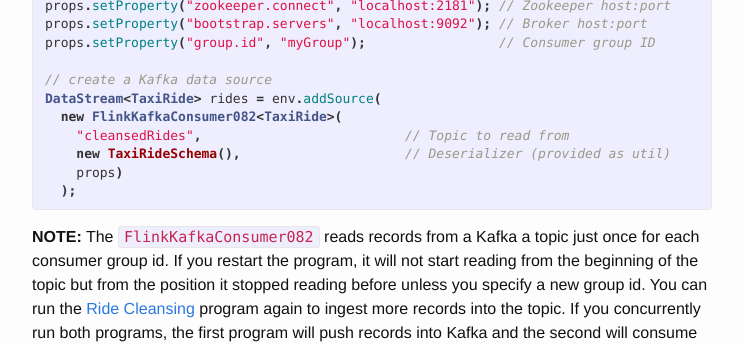
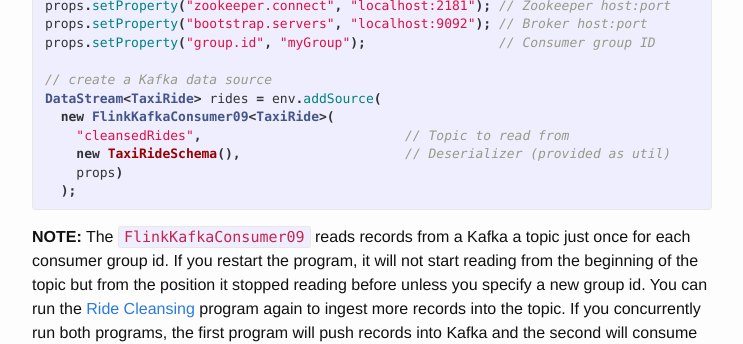
Before and after one commit to dataArtisans/flink-training-web, a Jekyll site: the page built from exercises/toFromKafka.md, in a window 1280 px wide and 900 px high, scrolled down 1278 px. Shown: the part 151-495 px from the top of the window, without its empty margins (268-1011 px from the left). Built offline with Jekyll 4.4.1, drawn with Linux system fonts in a browser that asks for light colours.

Commit message:
Bump KafkaConsumer version from 08 to 09

```diff
--- a/exercises/toFromKafka.md
+++ b/exercises/toFromKafka.md
@@ -58,14 +58,14 @@
 
 // create a Kafka data source
 DataStream<TaxiRide> rides = env.addSource(
-  new FlinkKafkaConsumer082<TaxiRide>(
+  new FlinkKafkaConsumer09<TaxiRide>(
     "cleansedRides",                          // Topic to read from
     new TaxiRideSchema(),                     // Deserializer (provided as util)
     props)
   );
 {% endhighlight java %}
 
-**NOTE:** The `FlinkKafkaConsumer082` reads records from a Kafka a topic just once for each consumer group id. If you restart the program, it will not start reading from the beginning of the topic but from the position it stopped reading before unless you specify a new group id. You can run the [Ride Cleansing]({{ site.baseurl }}/exercises/rideCleansing.html) program again to ingest more records into the topic. If you concurrently run both programs, the first program will push records into Kafka and the second will consume these records.
+**NOTE:** The `FlinkKafkaConsumer09` reads records from a Kafka a topic just once for each consumer group id. If you restart the program, it will not start reading from the beginning of the topic but from the position it stopped reading before unless you specify a new group id. You can run the [Ride Cleansing]({{ site.baseurl }}/exercises/rideCleansing.html) program again to ingest more records into the topic. If you concurrently run both programs, the first program will push records into Kafka and the second will consume these records.
 
 ### Expected Output
 
```
